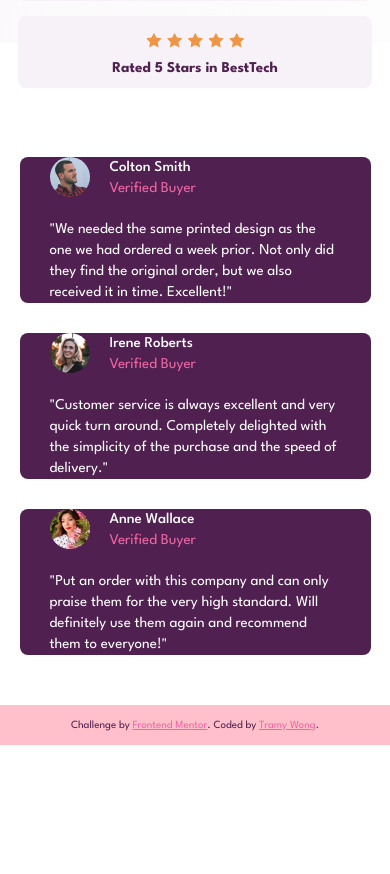
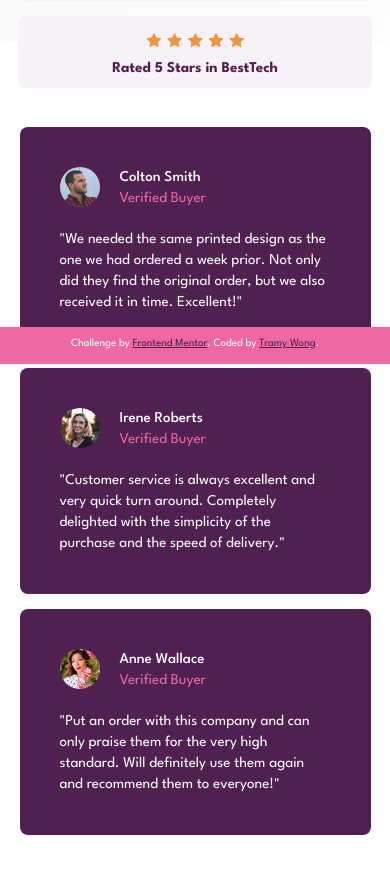
Before and after one commit to tramyw/Project2_SocialProofSectionMaster, a plain HTML site: page index.html in a window 390 px wide. Shown: the part 480-1354 px from the top of the page. Before the commit the page ends 1225 px from the top, so only its background shows below. Drawn offline with Linux system fonts and the light colour scheme.

Commit message:
fixed position of footer, adjusted responsive design

```diff
--- a/index.html
+++ b/index.html
@@ -192,7 +192,7 @@
     </header>
     <main>
       <div class="feature">
-        <div class="card_container">
+        <div class="cardcontainer">
           <div class="card card-1">
             <div class="recommendation">
               <div class="profile">
@@ -259,11 +259,14 @@
 
     <footer>
       <br />
-      <div class="attribution">
-        Challenge by
-        <a href="https://www.frontendmentor.io?ref=challenge" target="_blank"
-          >Frontend Mentor</a
-        >. Coded by <a href="#">Tramy Wong</a>.
+
+      <div class="attribution footer">
+        <p>
+          Challenge by
+          <a href="https://www.frontendmentor.io?ref=challenge" target="_blank"
+            >Frontend Mentor</a
+          >. Coded by <a href="#">Tramy Wong</a>.
+        </p>
       </div>
     </footer>
   </body>
--- a/style.css
+++ b/style.css
@@ -157,28 +157,34 @@ body {
   line-height: 1.4;
 }
 
-footer {
-  background-color: pink;
-  padding-bottom: 15px;
+.footer {
+  width: 100vw;
+  background-color: hsl(333, 80%, 67%);
+  padding-bottom: 5px;
+  position: fixed;
+  bottom: 0;
+  left: 50%;
+  transform: translate(-50%, 0%);
 }
 
 .attribution {
   font-size: 11px;
   text-align: center;
+  color: hsl(0, 0%, 100%);
+}
+
+.attribution a {
   color: hsl(300, 43%, 22%);
 }
 
-.attribution a {
-  color: hsl(333, 80%, 67%);
-}
-
-@media only screen and (max-width: 1048px) {
+@media only screen and (max-width: 840px) {
   body {
     background-image: url("./images/bg-pattern-top-mobile.svg"),
       url("./images/bg-pattern-bottom-mobile.svg");
     background-position: 0% 0%, 0% 0%;
     background-size: 1;
   }
+
   .container {
     margin: 10% 10% 5% 10%;
     gap: 50px;
@@ -209,7 +215,7 @@ footer {
   }
   .feature {
     width: 80vw;
-    margin: 10%;
+    margin: 0 10%;
   }
 
   .cardcontainer {
@@ -220,6 +226,10 @@ footer {
     width: 100%;
   }
 
+  .card {
+    padding: 10px;
+  }
+
   .card-1,
   .card-2,
   .card-3 {
@@ -227,7 +237,7 @@ footer {
   }
 }
 
-@media only screen and (max-width: 642px) {
+@media only screen and (max-width: 645px) and (min-width: 375px) {
   .container {
     flex-direction: column;
     width: 90vw;
@@ -256,6 +266,6 @@ footer {
   }
   .feature {
     width: 90vw;
-    margin: 5%;
+    margin: 0 5%;
   }
 }
```
